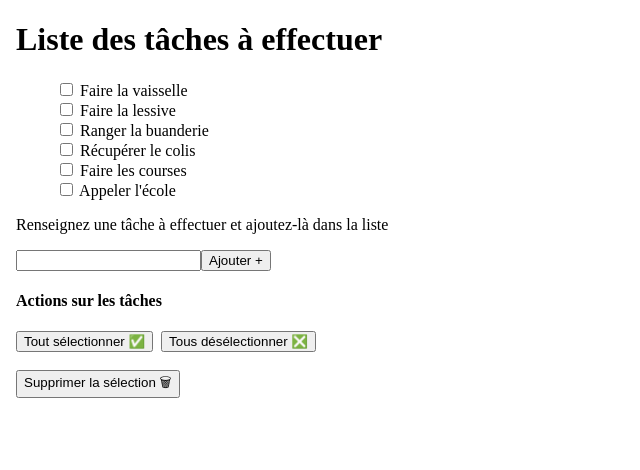
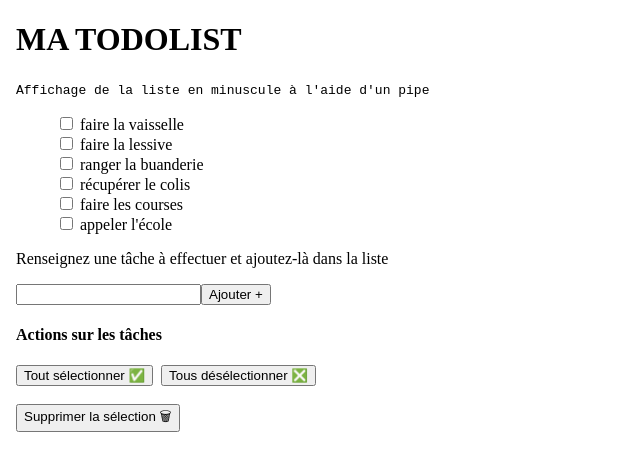
Before and after one commit to didYeah/todolist, an Angular app: page / in a window 1280 px wide. Shown: the top 470 px of the page, without its empty margins (0-640 px from the left). Built offline with nearby package versions, Linux system fonts and the light colour scheme.

Commit message:
20230602 1523

```diff
--- a/src/app/app.module.ts
+++ b/src/app/app.module.ts
@@ -8,6 +8,7 @@ import { AdditemComponent } from './additem/additem.component';
 import { SelectitemComponent } from './selectitem/selectitem.component';
 import { AppRoutingModule } from './app-routing.module';
 import { DeleteltemComponent } from './deleteltem/deleteltem.component';
+import { TruncatePipe } from './truncate.pipe';
 
 @NgModule({
   declarations: [
@@ -15,7 +16,8 @@ import { DeleteltemComponent } from './deleteltem/deleteltem.component';
     ListComponent,
     AdditemComponent,
     SelectitemComponent,
-    DeleteltemComponent
+    DeleteltemComponent,
+    TruncatePipe
   ],
   imports: [
     BrowserModule,
--- a/src/app/list/list.component.html
+++ b/src/app/list/list.component.html
@@ -1,9 +1,10 @@
-<h1>Liste des tâches à effectuer</h1>
+<h1>{{ title | uppercase }}</h1>
 
+<code>Affichage de la liste en minuscule à l'aide d'un pipe</code>
 <ul>
   <li *ngFor="let item of items; let indexOfElement = index"> <!-- On boucle sur chaque item, et chaque index -->
     <input type="checkbox" [checked]="item[1]" (change)="updateItem(indexOfElement, !item[1])">
-    {{ item[0] }}
+    {{ item[0]| lowercase }}
   </li>
 </ul>
 
--- a/src/app/list/list.component.ts
+++ b/src/app/list/list.component.ts
@@ -6,6 +6,8 @@ import { Component, OnInit } from '@angular/core';
   styleUrls: ['./list.component.css']
 })
 export class ListComponent implements OnInit {
+
+  title: string = "Ma ToDoList";
 
   items: [string, boolean][] = [   // Tableau items contenant chaque item
     ["Faire la vaisselle", false],
--- /dev/null
+++ b/src/app/truncate.pipe.ts
@@ -0,0 +1,11 @@
+import { Pipe, PipeTransform } from '@angular/core';
+
+@Pipe({
+  name: 'truncate'
+})
+export class TruncatePipe implements PipeTransform {
+  transform(value: string, args: unknown[]): string {
+    let transformedValue: string = value.slice(0, 10) + '...';
+    return transformedValue;
+  }
+}
```
Also changed, not shown: 1 other file (tests, documents, lock files or other folders).
